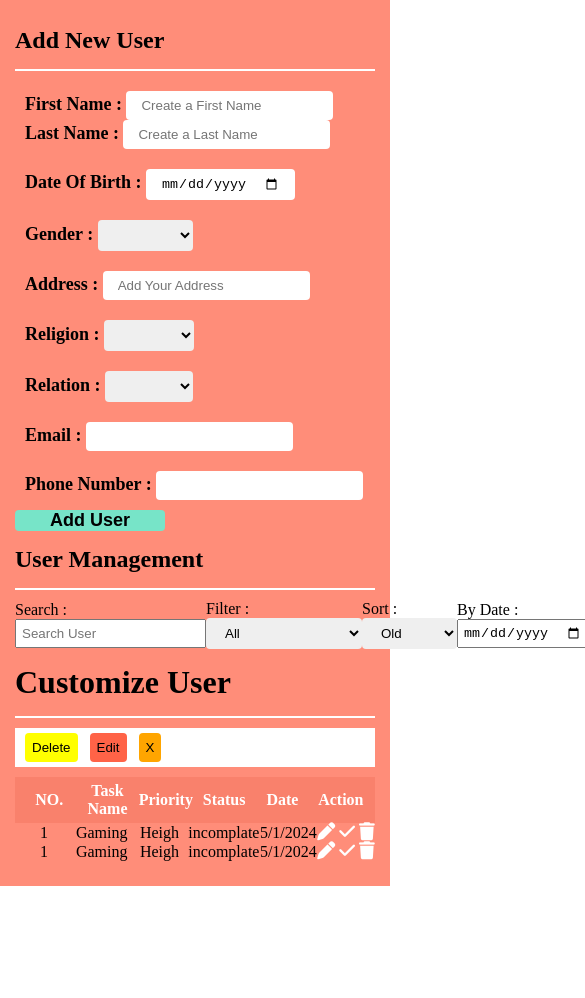
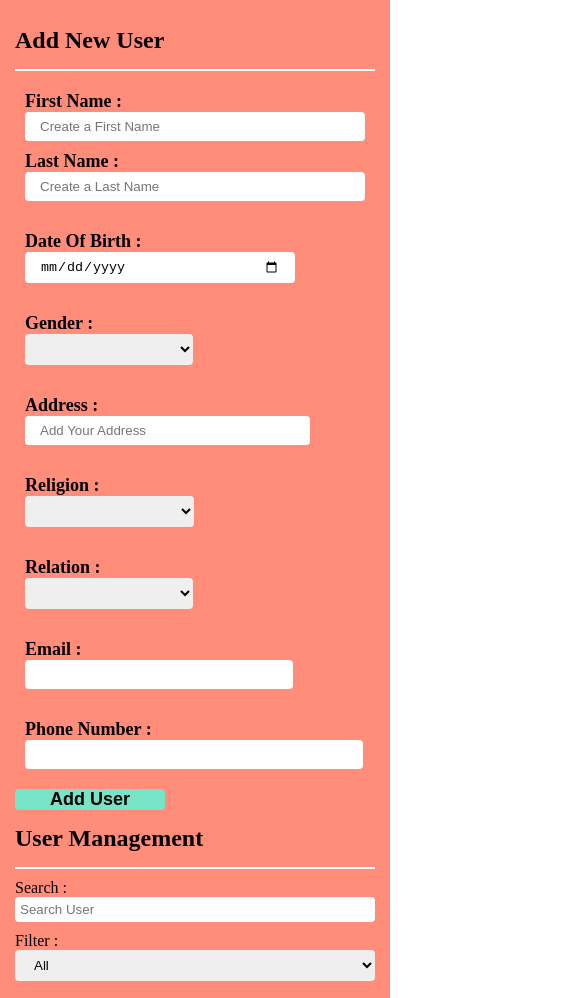
Before and after one commit to mosharofhossain1/user-management-app-v1.00, a plain HTML site: page index.html in a window 390 px wide. Shown: the part 83-1081 px from the top of the page, 585 px wide, since content can reach past the window. Before the commit the page ends 969 px from the top, so only its background shows below. Drawn offline with Linux system fonts and the light colour scheme.

Commit message:
appliction responsiove applay

```diff
--- /dev/null
+++ b/css/responsive.css
@@ -0,0 +1,65 @@
+@media screen and (max-width: 600px) {
+
+    form input,
+    select {
+        width: 100%;
+        margin-bottom: 10px;
+    }
+
+    .manageMantArea div {
+        width: 100%;
+        margin-bottom: 10px;
+    }
+
+    .manageMantArea input,
+    select {
+        width: 100%;
+    }
+
+    table {
+        margin: 10px 0px;
+    }
+
+    thead {
+        background-color: #f87f6ad7;
+        color: white;
+        /* padding: 5px; */
+
+    }
+
+    table,
+    thead,
+    tbody,
+    tr {
+        width: 100%;
+        display: block;
+    }
+
+    tr {
+        display: flex;
+        justify-content: space-around;
+        align-items: center;
+    }
+
+    tr:hover {
+        background-color: yellow;
+    }
+
+    td,
+    th {
+        flex: auto;
+        text-align: center;
+        font-size: 15px;
+    }
+
+    td button {
+        background-color: unset;
+        border: none;
+    }
+
+    button i {
+        pointer-events: none;
+        color: white;
+        font-size: 14px;
+    }
+}
--- a/css/styles.css
+++ b/css/styles.css
@@ -83,22 +83,28 @@ select {
     display: flex;
     align-items: center;
     /* gap: 3px; */
+    flex-wrap: wrap;
 }
 
 .search input {
     padding: 5px;
     flex: auto;
+    border-radius: 4px;
+    border: none;
 }
 
 .manageMantArea,
 .filter,
 .sort {
     flex: auto;
+    border-radius: 4px;
 }
 
 .buyDate input {
     padding: 4px;
     flex: 1;
+    border-radius: 4px;
+    border: none;
 }
 
 .bulkArea {
@@ -148,10 +154,12 @@ tr {
     display: flex;
     justify-content: space-around;
     align-items: center;
+    transition: .4s;
 }
 
 tr:hover {
-    /* background-color:; */
+    background-color: azure;
+    color: black;
 }
 
 td,
--- a/index.html
+++ b/index.html
@@ -8,6 +8,7 @@
     <link rel="stylesheet" href="https://cdnjs.cloudflare.com/ajax/libs/font-awesome/6.6.0/css/all.min.css" />
     <link rel="shortcut icon" href="fab.png" type="image/x-icon">
     <link rel="stylesheet" href="css/styles.css">
+    <link rel="stylesheet" href="css/responsive.css">
     <script defer src="js/app.js"></script>
 </head>
 
```
